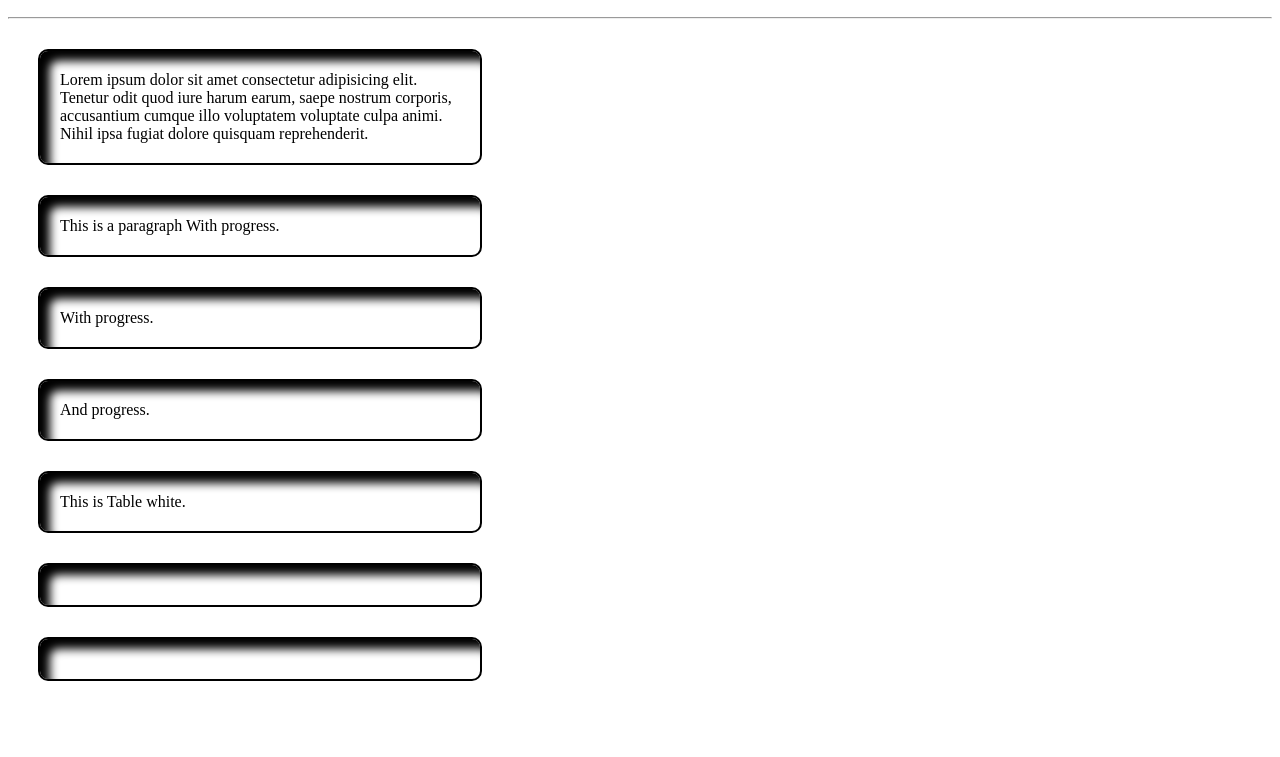
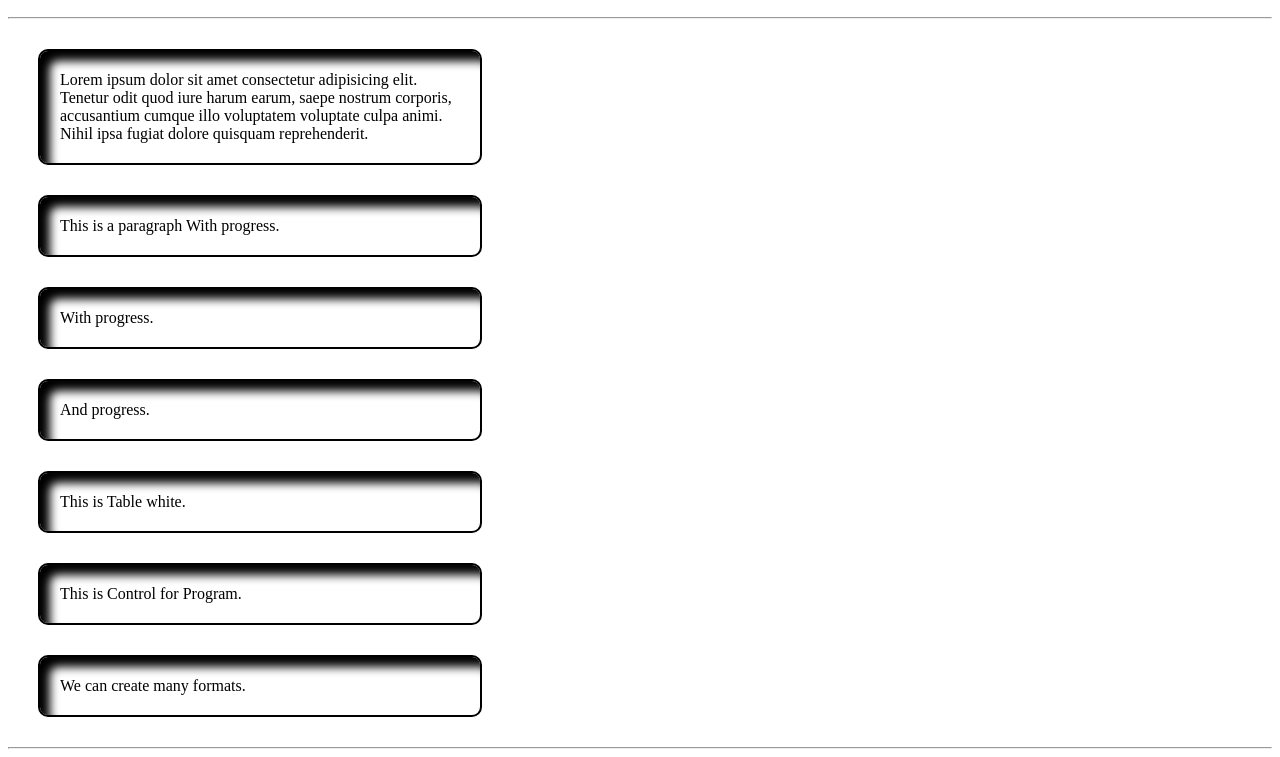
Before and after one commit to edskate/Cria--o-Programa-Pyhton, a plain HTML site: page index05.html in a window 1280 px wide. Shown: the part 110-867 px from the top of the page. Before the commit the page ends 821 px from the top, so only its background shows below. Drawn offline with Linux system fonts and the light colour scheme.

Commit message:
modificação

```diff
--- a/index05.html
+++ b/index05.html
@@ -16,8 +16,9 @@
         <p>With progress.</p>
         <p>And progress.</p>
         <p>This is Table white.</p>
-        <p></p>
-        <p></p>
+        <p>This is Control for Program.</p>
+        <p>We can create many formats.</p>
+        <hr>
     </div>
 </body>
 </html>
```
